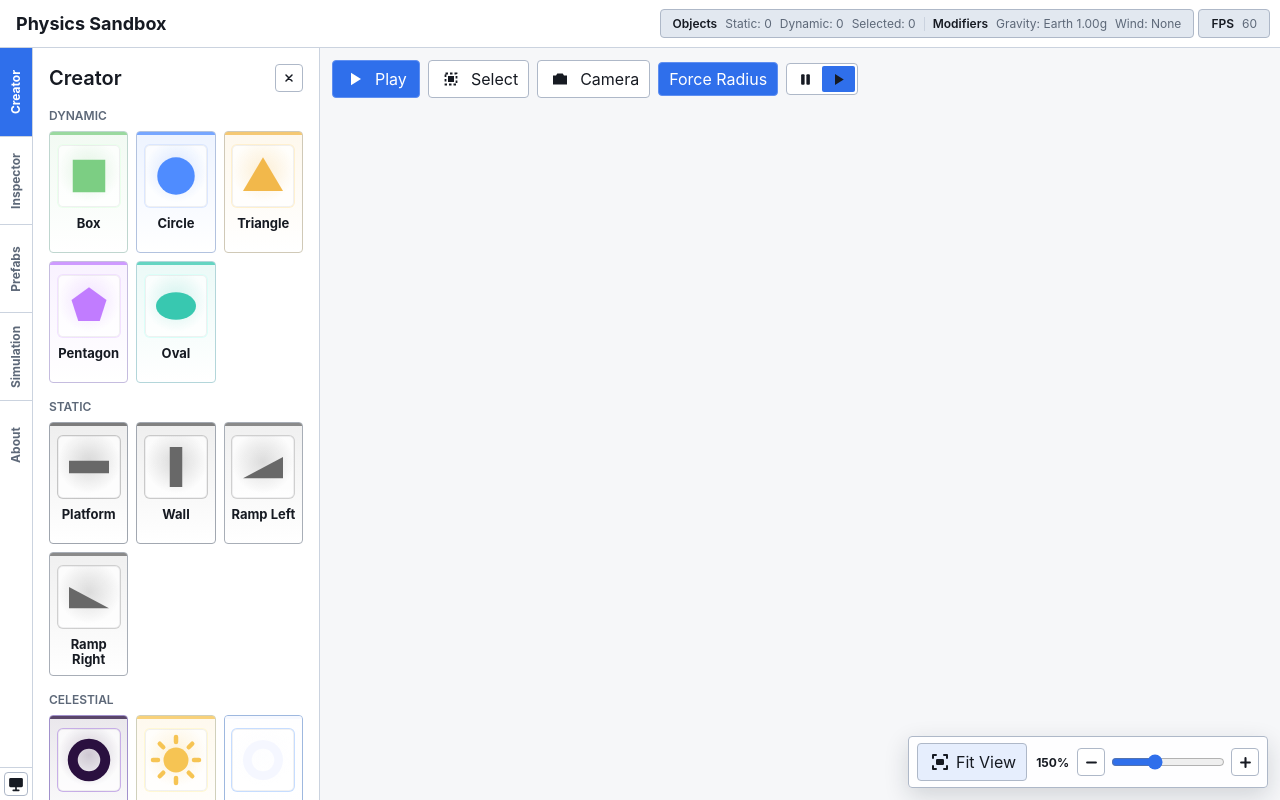
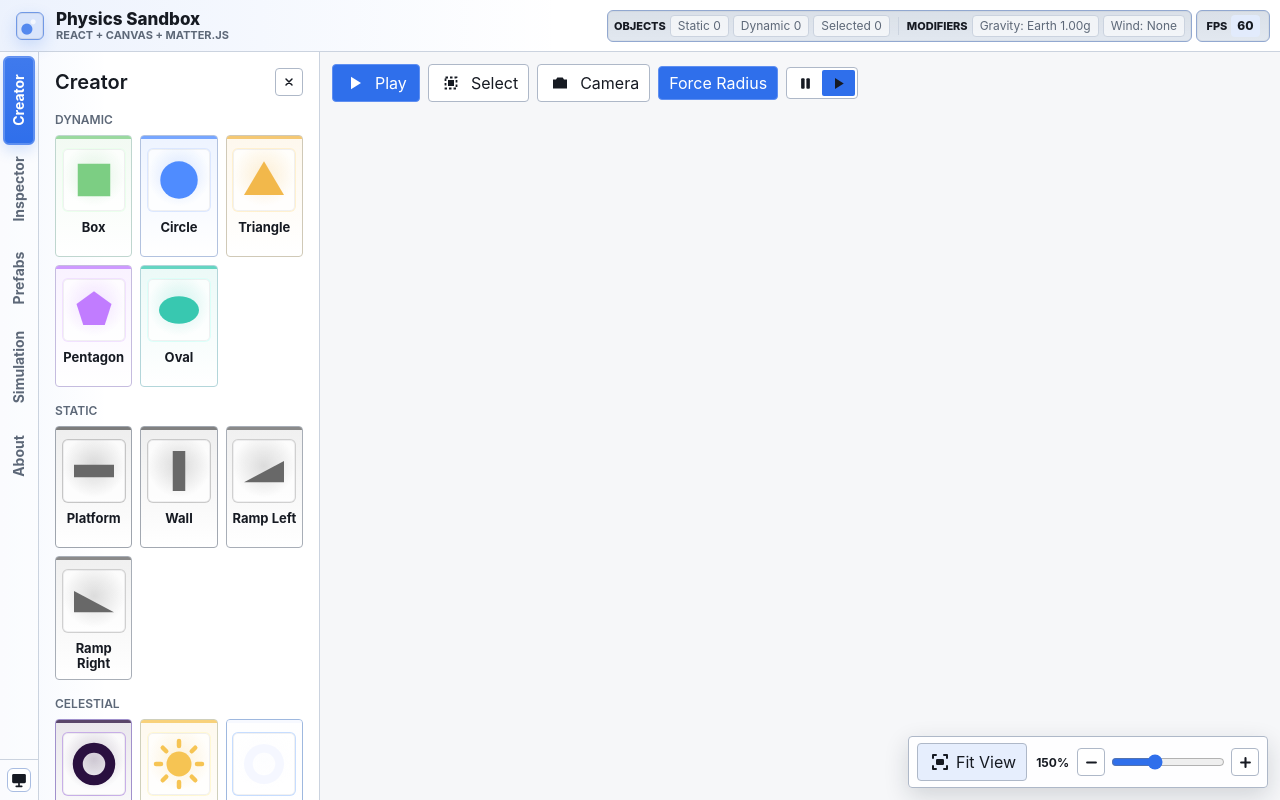
Before and after one commit to AshsHub/physics-sandbox, a React (Vite) app: page / in a window 1280 px wide. Built offline with nearby package versions, Linux system fonts and the light colour scheme.

Commit message:
feat: enhance UI of header and status bar with improved layout and styling

```diff
--- a/src/App.tsx
+++ b/src/App.tsx
@@ -124,7 +124,15 @@ export default function App() {
   return (
     <div className="app">
       <header className="headerbar">
-        <h1 className="headerbar-title">Physics Sandbox</h1>
+        <h1 className="headerbar-title">
+          <span className="headerbar-title-mark" aria-hidden="true" />
+          <span className="headerbar-title-copy">
+            <span className="headerbar-title-name">Physics Sandbox</span>
+            <span className="headerbar-title-meta">
+              React + Canvas + Matter.js
+            </span>
+          </span>
+        </h1>
 
         <StatusBar
           fps={fps}
--- a/src/styles/layout.css
+++ b/src/styles/layout.css
@@ -29,15 +29,67 @@
   align-items: center;
   justify-content: flex-start;
   gap: var(--space-md);
-  min-height: 48px;
+  min-height: 52px;
   padding-right: 360px;
-  background: var(--bg-panel);
+  background:
+    linear-gradient(
+      90deg,
+      color-mix(in srgb, var(--accent) 9%, transparent),
+      transparent 44%
+    ),
+    var(--bg-panel);
   border-bottom: 1px solid var(--border);
 }
 
 .headerbar-title {
+  display: flex;
+  align-items: center;
+  gap: var(--space-md);
   margin: 0;
-  padding: 12px 16px;
-  font-size: 18px;
+  padding: 9px 16px;
   color: var(--text-primary);
+  user-select: none;
 }
+
+.headerbar-title-mark {
+  width: 28px;
+  height: 28px;
+  border: 1px solid color-mix(in srgb, var(--accent) 58%, var(--border));
+  border-radius: 6px;
+  background:
+    radial-gradient(
+      circle at 62% 34%,
+      color-mix(in srgb, var(--text-on-accent) 70%, transparent) 0 2px,
+      transparent 3px
+    ),
+    radial-gradient(
+      circle at 38% 62%,
+      color-mix(in srgb, var(--accent) 78%, transparent) 0 5px,
+      transparent 6px
+    ),
+    color-mix(in srgb, var(--accent) 18%, var(--bg-input));
+  box-shadow:
+    inset 0 0 0 1px color-mix(in srgb, var(--text-primary) 7%, transparent),
+    0 6px 16px color-mix(in srgb, var(--accent) 18%, transparent);
+}
+
+.headerbar-title-copy {
+  display: flex;
+  flex-direction: column;
+  gap: 1px;
+  min-width: 0;
+}
+
+.headerbar-title-name {
+  font-size: 17px;
+  font-weight: 800;
+  line-height: 1.1;
+}
+
+.headerbar-title-meta {
+  color: var(--text-secondary);
+  font-size: 11px;
+  font-weight: 700;
+  line-height: 1.1;
+  text-transform: uppercase;
+}
--- a/src/styles/sidebar.css
+++ b/src/styles/sidebar.css
@@ -1,7 +1,13 @@
 .sidebar {
   display: flex;
   width: 320px;
-  background: var(--bg-panel);
+  background:
+    linear-gradient(
+      90deg,
+      color-mix(in srgb, var(--accent) 5%, transparent),
+      transparent 34%
+    ),
+    var(--bg-panel);
   border-right: 1px solid var(--border);
   padding: 0px;
 }
@@ -15,6 +21,7 @@
   flex-direction: column;
   justify-content: space-between;
   border-right: 1px solid var(--border);
+  background: color-mix(in srgb, var(--bg-input) 54%, transparent);
   user-select: none;
 }
 
@@ -22,19 +29,28 @@
   position: relative;
   display: flex;
   flex-direction: column;
-  width: 32px;
+  width: 38px;
+  padding: 4px 3px;
   overflow: hidden;
   --sidebar-tab-count: 5;
 }
 
 .sidebar-tab-indicator {
   position: absolute;
-  top: 0;
-  left: 0;
-  right: 0;
-  height: calc(100% / var(--sidebar-tab-count));
-  border-radius: 0;
-  background: var(--accent);
+  top: 4px;
+  left: 3px;
+  right: 3px;
+  height: calc((100% - 8px) / var(--sidebar-tab-count));
+  border: 1px solid var(--accent-border);
+  border-radius: 6px;
+  background: linear-gradient(
+    180deg,
+    color-mix(in srgb, var(--accent-border) 34%, var(--accent)),
+    var(--accent)
+  );
+  box-shadow:
+    inset 0 0 0 1px color-mix(in srgb, var(--text-on-accent) 22%, transparent),
+    0 6px 14px color-mix(in srgb, var(--accent) 18%, transparent);
   transition: transform 0.18s ease;
 }
 
@@ -48,18 +64,20 @@
   align-items: center;
   justify-content: center;
   border: 0;
-  border-radius: 0;
+  border-radius: 6px;
   background: transparent;
   color: var(--text-secondary);
+  transition:
+    background 0.14s ease,
+    color 0.14s ease;
 }
 
 .sidebar-button + .sidebar-button {
-  border-top: 1px solid var(--border);
-  border-radius: 0;
+  margin-top: 1px;
 }
 
 .sidebar-button:not(:disabled):hover {
-  background: transparent;
+  background: color-mix(in srgb, var(--accent) 12%, transparent);
   color: var(--text-primary);
 }
 
@@ -75,7 +93,7 @@
 .sidebar-button-label {
   display: block;
   max-width: 96px;
-  font-size: 12px;
+  font-size: 14px;
   font-weight: 700;
   letter-spacing: 0;
   line-height: 1;
@@ -95,7 +113,7 @@
   align-items: center;
   justify-content: center;
   gap: var(--space-xs);
-  padding: var(--space-xs) 0;
+  padding: var(--space-sm) 0;
   border-top: 1px solid var(--border);
 }
 
@@ -106,13 +124,20 @@
   width: 24px;
   height: 24px;
   padding: 0;
-  border-radius: 4px;
+  border-radius: 6px;
+  border-color: color-mix(in srgb, var(--accent) 22%, var(--border));
+  background: color-mix(in srgb, var(--bg-control) 82%, transparent);
   color: var(--text-primary);
   font-size: 12px;
   font-weight: 800;
   line-height: 1;
 }
 
+.theme-control:not(:disabled):hover {
+  border-color: color-mix(in srgb, var(--accent) 58%, var(--border));
+  background: color-mix(in srgb, var(--accent) 14%, var(--bg-control-hover));
+}
+
 .theme-control .app-icon {
   width: 22px;
   height: 22px;
--- a/src/styles/status-bar.css
+++ b/src/styles/status-bar.css
@@ -5,8 +5,8 @@
   gap: var(--space-xs);
   color: var(--text-secondary);
   font-size: 12px;
+  position: absolute;
   right: 10px;
-  position: absolute;
   user-select: none;
 }
 
@@ -14,31 +14,71 @@
   display: flex;
   align-items: center;
   flex-wrap: wrap;
-  gap: var(--space-sm);
-  padding: 6px 12px;
-  border: 1px solid var(--border-strong);
-  border-radius: 4px;
-  background: var(--bg-status);
+  gap: var(--space-xs);
+  min-height: 32px;
+  padding: 4px 6px;
+  border: 1px solid color-mix(in srgb, var(--accent) 22%, var(--border-strong));
+  border-radius: 6px;
+  background:
+    linear-gradient(
+      180deg,
+      color-mix(in srgb, var(--text-primary) 4%, transparent),
+      transparent
+    ),
+    var(--bg-status);
+  box-shadow: inset 0 0 0 1px color-mix(in srgb, var(--text-primary) 4%, transparent);
 }
 
 .status-bar-group {
   display: flex;
   align-items: center;
-  gap: var(--space-sm);
+  gap: var(--space-xs);
 }
 
 .status-bar-group-label {
   color: var(--text-primary);
-  font-weight: 600;
+  font-size: 11px;
+  font-weight: 800;
+  letter-spacing: 0;
+  text-transform: uppercase;
+}
+
+.status-bar-value {
+  display: inline-flex;
+  align-items: center;
+  min-height: 22px;
+  padding: 3px 7px;
+  border: 1px solid var(--border);
+  border-radius: 4px;
+  background: color-mix(in srgb, var(--bg-input) 62%, transparent);
+  color: var(--text-secondary);
+  line-height: 1;
+  white-space: nowrap;
 }
 
 .status-bar-divider {
   width: 1px;
-  height: 14px;
+  height: 18px;
+  margin: 0 var(--space-xs);
   background: var(--border);
 }
 
 .status-bar-fps {
-  min-width: 68px;
+  min-width: 74px;
   justify-content: center;
+  gap: var(--space-xs);
 }
+
+.status-bar-fps-value {
+  display: inline-flex;
+  align-items: center;
+  justify-content: center;
+  min-width: 28px;
+  min-height: 22px;
+  padding: 3px 6px;
+  border-radius: 4px;
+  background: color-mix(in srgb, var(--accent) 14%, var(--bg-input));
+  color: var(--text-primary);
+  font-weight: 800;
+  line-height: 1;
+}
--- a/src/ui/StatusBar.tsx
+++ b/src/ui/StatusBar.tsx
@@ -33,16 +33,18 @@ export function StatusBar({
       <div className="status-bar-pill">
         <div className="status-bar-group">
           <span className="status-bar-group-label">Objects</span>
-          <span>Static: {staticObjectCount}</span>
-          <span>Dynamic: {dynamicObjectCount}</span>
-          <span>Selected: {selectedCount}</span>
+          <span className="status-bar-value">Static {staticObjectCount}</span>
+          <span className="status-bar-value">
+            Dynamic {dynamicObjectCount}
+          </span>
+          <span className="status-bar-value">Selected {selectedCount}</span>
         </div>
 
         <div className="status-bar-divider" aria-hidden="true" />
 
         <div className="status-bar-group">
           <span className="status-bar-group-label">Modifiers</span>
-          <span>
+          <span className="status-bar-value">
             Gravity: {isGravityReversed ? "Reverse " : ""}
             {activeGravityPreset.label}{" "}
             {activeGravityPreset.gravityMultiplier.toFixed(
@@ -50,7 +52,7 @@ export function StatusBar({
             )}
             g
           </span>
-          <span>
+          <span className="status-bar-value">
             Wind:{" "}
             {windDescriptor.direction
               ? `${windDescriptor.label} ${windDescriptor.direction} ${windDescriptor.strengthPercent.toFixed(
@@ -63,7 +65,7 @@ export function StatusBar({
 
       <div className="status-bar-pill status-bar-fps">
         <span className="status-bar-group-label">FPS</span>
-        <span>{fps}</span>
+        <span className="status-bar-fps-value">{fps}</span>
       </div>
     </footer>
   );
```
